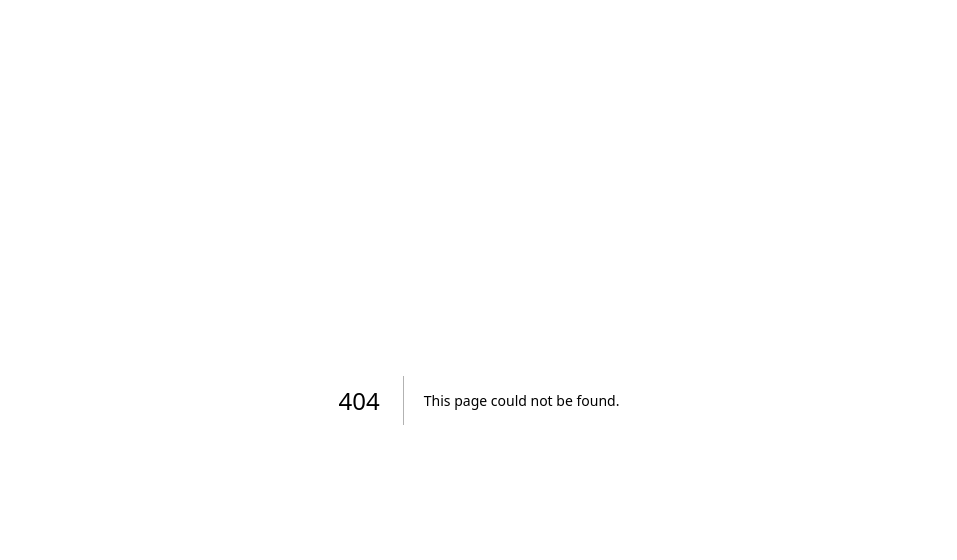
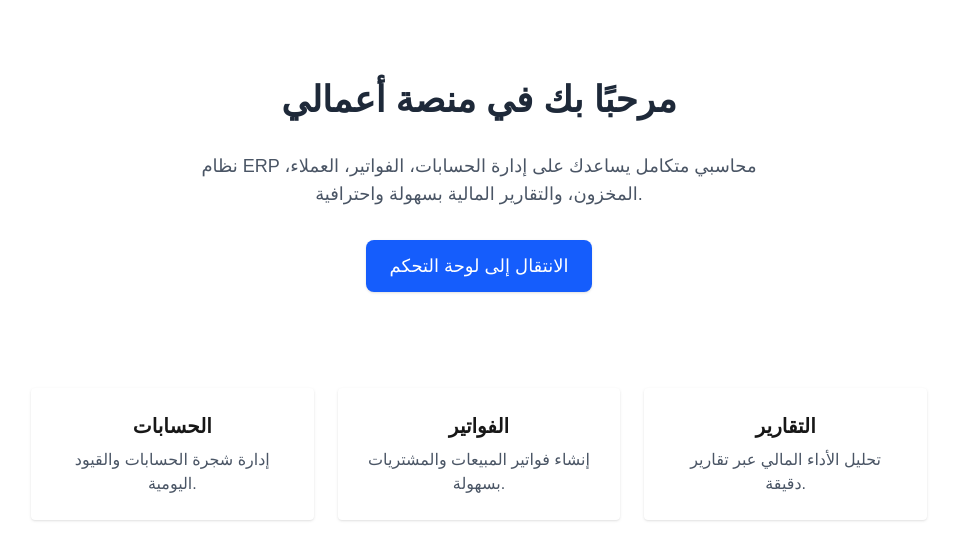
Before and after one commit to nawaqel2025-crypto/a3maly-platform, a Next.js app: page /app in a window 1280 px wide. Before the commit this address had no page. Shown: the top 560 px of the page, without its empty margins (161-1118 px from the left). Built offline with nearby package versions, Linux system fonts and the light colour scheme.

Commit message:
Create page.tsx

```diff
--- /dev/null
+++ b/app/app/page.tsx
@@ -0,0 +1,41 @@
+export default function Home() {
+  return (
+    <div className="flex flex-col items-center text-center gap-8 mt-20">
+
+      <h1 className="text-4xl font-bold text-gray-800">
+        مرحبًا بك في منصة أعمالي
+      </h1>
+
+      <p className="text-lg text-gray-600 max-w-xl">
+        نظام ERP محاسبي متكامل يساعدك على إدارة الحسابات، الفواتير، العملاء، المخزون،
+        والتقارير المالية بسهولة واحترافية.
+      </p>
+
+      <a
+        href="/dashboard"
+        className="bg-blue-600 text-white px-6 py-3 rounded-lg text-lg shadow hover:bg-blue-700 transition"
+      >
+        الانتقال إلى لوحة التحكم
+      </a>
+
+      <div className="mt-16 grid grid-cols-1 md:grid-cols-3 gap-6 max-w-4xl">
+
+        <div className="bg-white p-6 shadow rounded">
+          <h3 className="text-xl font-bold mb-2">الحسابات</h3>
+          <p className="text-gray-600">إدارة شجرة الحسابات والقيود اليومية.</p>
+        </div>
+
+        <div className="bg-white p-6 shadow rounded">
+          <h3 className="text-xl font-bold mb-2">الفواتير</h3>
+          <p className="text-gray-600">إنشاء فواتير المبيعات والمشتريات بسهولة.</p>
+        </div>
+
+        <div className="bg-white p-6 shadow rounded">
+          <h3 className="text-xl font-bold mb-2">التقارير</h3>
+          <p className="text-gray-600">تحليل الأداء المالي عبر تقارير دقيقة.</p>
+        </div>
+
+      </div>
+    </div>
+  );
+}
```
